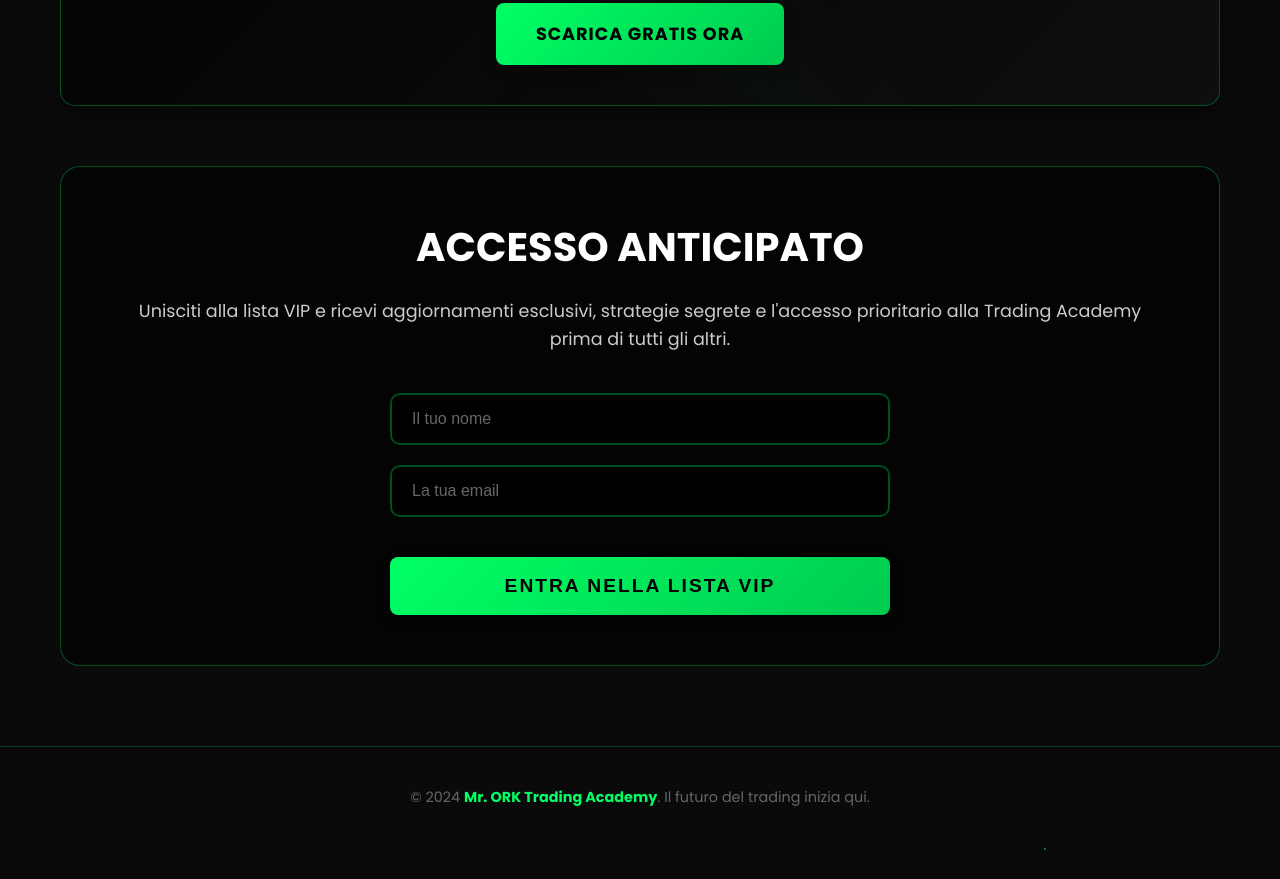
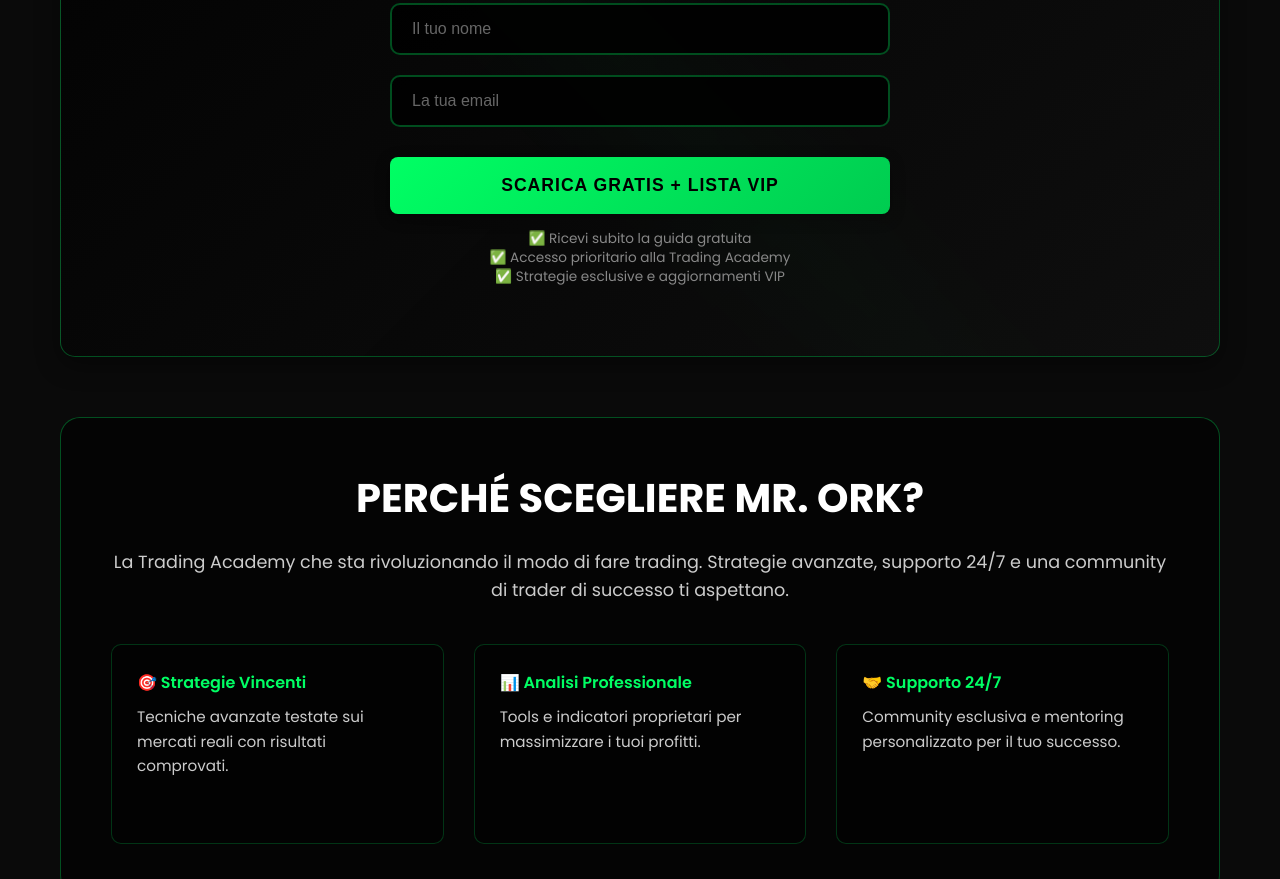
Before and after one commit to PlusFeix/index, a plain HTML site: page index.html in a window 1280 px wide. Shown: the part 923-1802 px from the top of the page. Drawn offline with Linux system fonts and the light colour scheme.

Commit message:
Update index.html

```diff
--- a/index.html
+++ b/index.html
@@ -428,31 +428,50 @@
             </div>
         </div>
 
-        <!-- Lead Magnet -->
+        <!-- Lead Magnet + Waitlist Form Combined -->
         <div class="lead-magnet">
             <div class="lead-magnet-content">
                 <h3>🚀 ESCLUSIVA GRATUITA</h3>
                 <p><strong>"I 5 Errori che il 90% dei Trader fa (e come evitarli)"</strong><br>
                 La mini-guida che può salvare il tuo capitale prima ancora di iniziare.</p>
-                <a href="#" class="cta-button">Scarica Gratis Ora</a>
+
+                <div class="form-container" style="max-width: 500px; margin: 30px auto 0;">
+                    <form id="leadMagnetForm">
+                        <div class="form-group">
+                            <input type="text" id="userName" placeholder="Il tuo nome" required>
+                        </div>
+                        <div class="form-group">
+                            <input type="email" id="userEmail" placeholder="La tua email" required>
+                        </div>
+                        <button type="submit" class="cta-button" style="width: 100%; margin-top: 10px;">Scarica Gratis + Lista VIP</button>
+                    </form>
+                    <p style="font-size: 0.85rem; color: #888; margin-top: 15px; line-height: 1.4;">
+                        ✅ Ricevi subito la guida gratuita<br>
+                        ✅ Accesso prioritario alla Trading Academy<br>
+                        ✅ Strategie esclusive e aggiornamenti VIP
+                    </p>
+                </div>
             </div>
         </div>
 
-        <!-- Waitlist Form -->
+        <!-- Additional Info Section -->
         <div class="waitlist-section">
-            <h3>ACCESSO ANTICIPATO</h3>
-            <p>Unisciti alla lista VIP e ricevi aggiornamenti esclusivi, strategie segrete e l'accesso prioritario alla Trading Academy prima di tutti gli altri.</p>
+            <h3>PERCHÉ SCEGLIERE MR. ORK?</h3>
+            <p>La Trading Academy che sta rivoluzionando il modo di fare trading. Strategie avanzate, supporto 24/7 e una community di trader di successo ti aspettano.</p>
 
-            <div class="form-container">
-                <form id="waitlistForm">
-                    <div class="form-group">
-                        <input type="text" placeholder="Il tuo nome" required>
-                    </div>
-                    <div class="form-group">
-                        <input type="email" placeholder="La tua email" required>
-                    </div>
-                    <button type="submit" class="submit-button">Entra nella lista VIP</button>
-                </form>
+            <div style="display: grid; grid-template-columns: repeat(auto-fit, minmax(250px, 1fr)); gap: 30px; margin-top: 40px; text-align: left;">
+                <div style="background: rgba(0,0,0,0.4); padding: 25px; border-radius: 10px; border: 1px solid rgba(0,255,100,0.2);">
+                    <h4 style="color: #00ff64; margin-bottom: 10px; font-weight: 600;">🎯 Strategie Vincenti</h4>
+                    <p style="color: #ccc; font-size: 0.95rem;">Tecniche avanzate testate sui mercati reali con risultati comprovati.</p>
+                </div>
+                <div style="background: rgba(0,0,0,0.4); padding: 25px; border-radius: 10px; border: 1px solid rgba(0,255,100,0.2);">
+                    <h4 style="color: #00ff64; margin-bottom: 10px; font-weight: 600;">📊 Analisi Professionale</h4>
+                    <p style="color: #ccc; font-size: 0.95rem;">Tools e indicatori proprietari per massimizzare i tuoi profitti.</p>
+                </div>
+                <div style="background: rgba(0,0,0,0.4); padding: 25px; border-radius: 10px; border: 1px solid rgba(0,255,100,0.2);">
+                    <h4 style="color: #00ff64; margin-bottom: 10px; font-weight: 600;">🤝 Supporto 24/7</h4>
+                    <p style="color: #ccc; font-size: 0.95rem;">Community esclusiva e mentoring personalizzato per il tuo successo.</p>
+                </div>
             </div>
         </div>
     </div>
```
